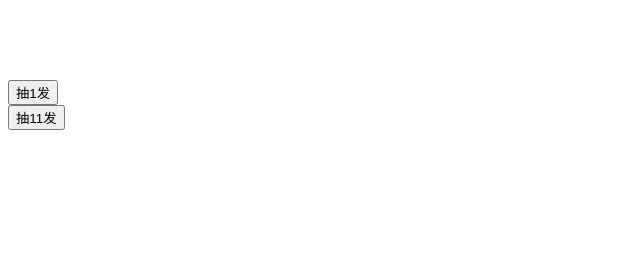
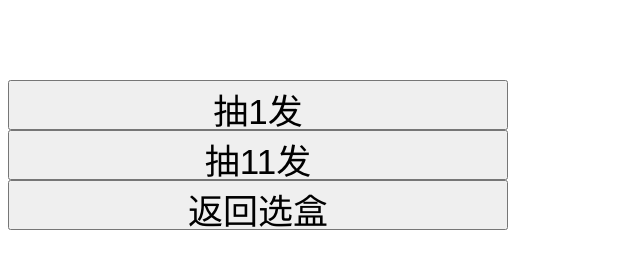
Before and after one commit to LeeGongnan/LeeGongnan.github.io, a plain HTML site: page index.html in a window 1280 px wide. Both pictures are taken after a click on the button "A盒". Shown: the whole page, without its empty margins (0-640 px from the left). Drawn offline with Linux system fonts and the light colour scheme.

Commit message:
修改文字大小

```diff
--- a/index.html
+++ b/index.html
@@ -12,18 +12,18 @@
         style="background:url(src/Boxes/Abox.jpg); border-style:none;
         width:1000px; height:1000px; background-repeat:no-repeat;"  />
     <br>
-    <input id="Abox" type="button" value="A盒" onclick="chooseBox('A')">
+    <input id="Abox" type="button" style="height:50px;width:500px;font-size:35px" value="A盒" onclick="chooseBox('A')">
     <br>
     <input type="button" id = "BboxPic"
         onclick="chooseBox('B')" tabindex="5"
         style="background:url(src/Boxes/Bbox.jpg); border-style:none;
         width:1000px; height:1000px; background-repeat:no-repeat;"  />
     <br>
-    <input id="Bbox" type="button" value="B盒" onclick="chooseBox('B')">
+    <input id="Bbox" type="button" style="height:50px;width:500px;font-size:35px" value="B盒" onclick="chooseBox('B')">
     <div id="resPics"></div>
-    <input id="drawOne" type="button" value="抽1发" style="display:none" onclick="drawCard(1)">
-    <input id="drawEleven" type="button" value="抽11发" style="display:none" onclick="drawCard(11)">
-    <input id="returnChooseBox" type="button" value="返回选盒" style="display:none" onclick="returnChooseBox()">
+    <input id="drawOne" type="button" value="抽1发" style="height:50px;width:500px;font-size:35px;display:none" onclick="drawCard(1)">
+    <input id="drawEleven" type="button" value="抽11发" style="height:50px;width:500px;font-size:35px;display:none" onclick="drawCard(11)">
+    <input id="returnChooseBox" type="button" value="返回选盒" style="height:50px;width:500px;font-size:35px;display:none" onclick="returnChooseBoxBtn()">
 </form>
 <script type="text/javascript" src="js/script.js"></script>
 <body>
--- a/js/script.js
+++ b/js/script.js
@@ -2,8 +2,17 @@ var boxSwitch = null;
 var boxList = ['A', 'B'];
 
 
-function returnChooseBox(){
-    alert(111);
+function returnChooseBoxBtn(){
+    var totalResObj = document.getElementById('resPics');
+    totalResObj.innerHTML = "";
+    for (var i = 0; i < boxList.length; i++)
+    {
+        document.getElementById(boxList[i] + "box").style.display = "block";
+        document.getElementById(boxList[i] + "boxPic").style.display = "block";
+    }
+    document.getElementById("drawOne").style.display = "none";
+    document.getElementById("drawEleven").style.display = "none";
+    document.getElementById("returnChooseBox").style.display = "none";
 }
 
 function drawCard(inCardNum){
@@ -40,6 +49,7 @@ function showDrawButton(){
         }
         document.getElementById("drawOne").style.display = "block";
         document.getElementById("drawEleven").style.display = "block";
+        document.getElementById("returnChooseBox").style.display = "block";
     }
     else
     {
```
